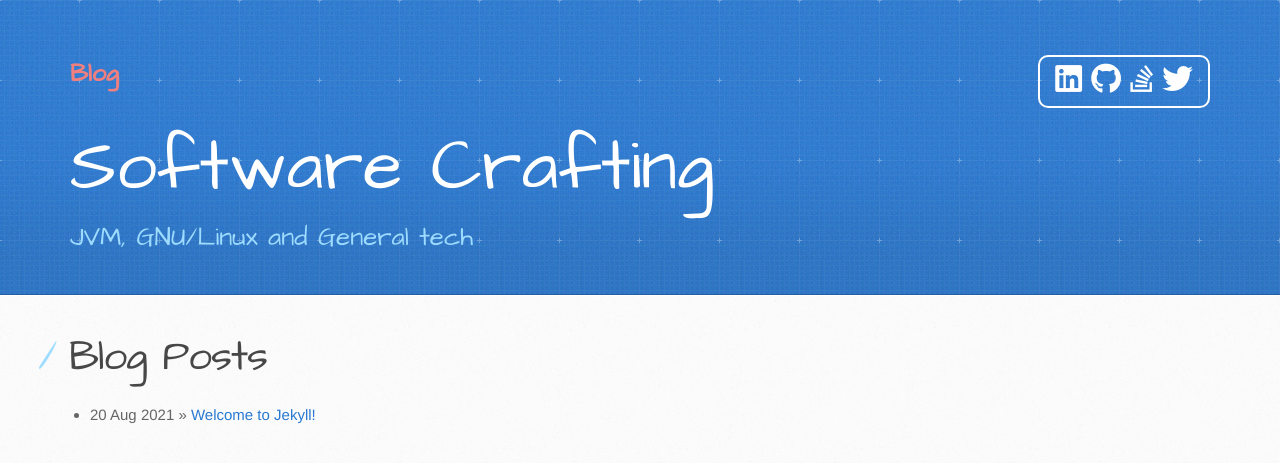
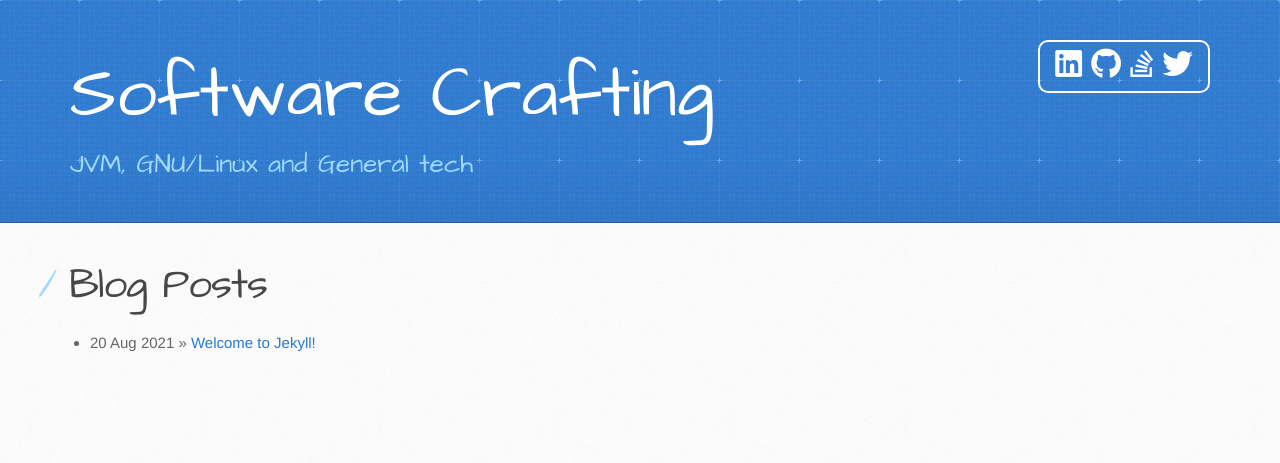
Before and after one commit to nicolasdupouy/nicolasdupouy.github.io, a Jekyll site: the page built from index.html, in a window 1280 px wide. Shown: the top 463 px of the page. Built offline with Jekyll 4.4.1, drawn with Linux system fonts in a browser that asks for light colours.

Commit message:
Remove navigation

```diff
--- a/_data/navigation.yml
+++ /dev/null
@@ -1,4 +0,0 @@
-# Navigation
-sections:
-  - text: Blog
-    url: /
--- a/_includes/header.html
+++ b/_includes/header.html
@@ -1,12 +1,5 @@
 <header>
     <div class="inner">
-        <nav>
-            <ul>
-                {% for section in site.data.navigation.sections %}
-                <li><a href={{ section.url }}>{{ section.text }}</a></li>
-                {% endfor %}
-            </ul>
-        </nav>
         <div class="site__title">
             <a href=/{{ site.baseurl }}>{{ site.title }}</a>
         </div>
--- a/stylesheets/nicolasdupouy.github.io.css
+++ b/stylesheets/nicolasdupouy.github.io.css
@@ -2,28 +2,6 @@
     color: white;
     font-size: 72px;
     font-weight: normal;
-}
-
-nav {
-    position: relative;
-    width: 1140px;
-    margin: 0 auto;
-}
-
-nav ul {
-    list-style-type: none;
-    margin-left: -20px;
-}
-
-nav ul li {
-    display: inline-block;
-    margin-right: 10px;
-    font-size: 25px;
-    font-weight: bolder;
-}
-
-nav ul li a {
-    color: lightcoral;
 }
 
 .social__networks {
```
